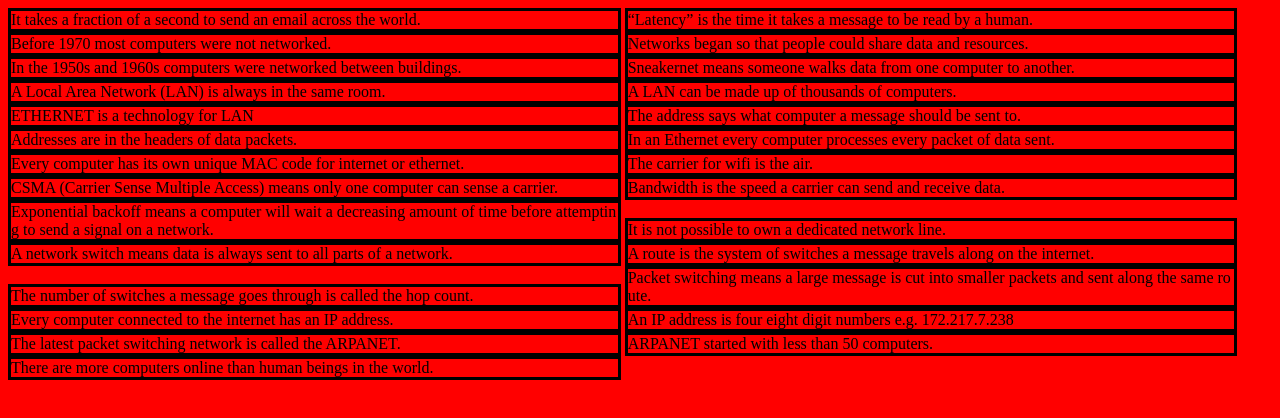
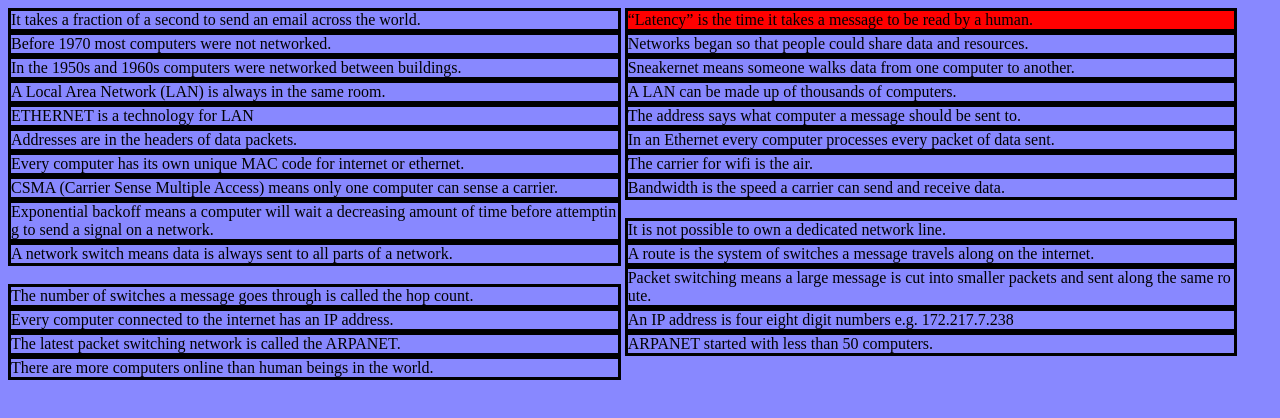
Before and after one commit to finjocdu/Notes-for-exam, a plain HTML site: page networks.html in a window 1280 px wide. Drawn offline with Linux system fonts and the light colour scheme.

Commit message:
Update mystyle.css

```diff
--- a/mystyle.css
+++ b/mystyle.css
@@ -1,4 +1,5 @@
-body{background-color:#ff0000}
+body{background-color:#8888ff}
 *{word-break:break-all}
 div{display:inline-block; width:48%;
   border:solid;}
+.wrong{background-color:#ff0000;}
```
